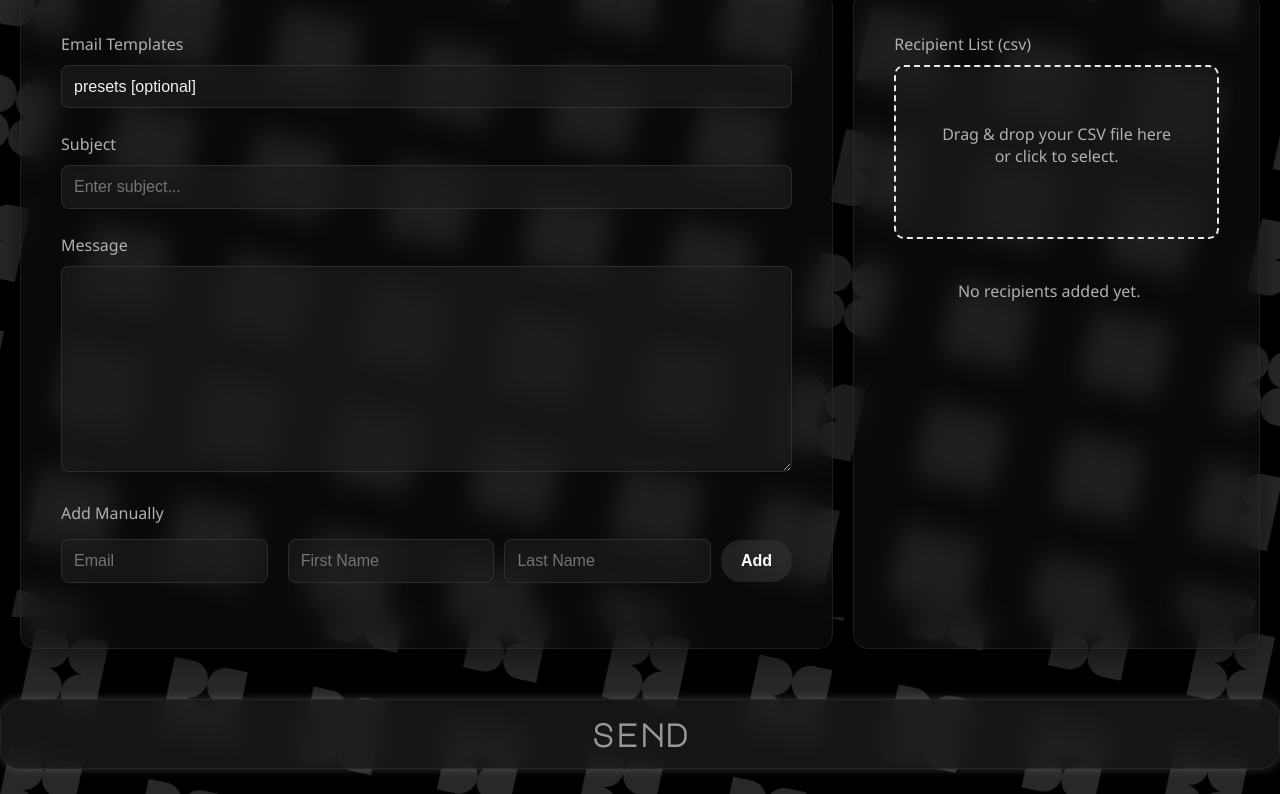
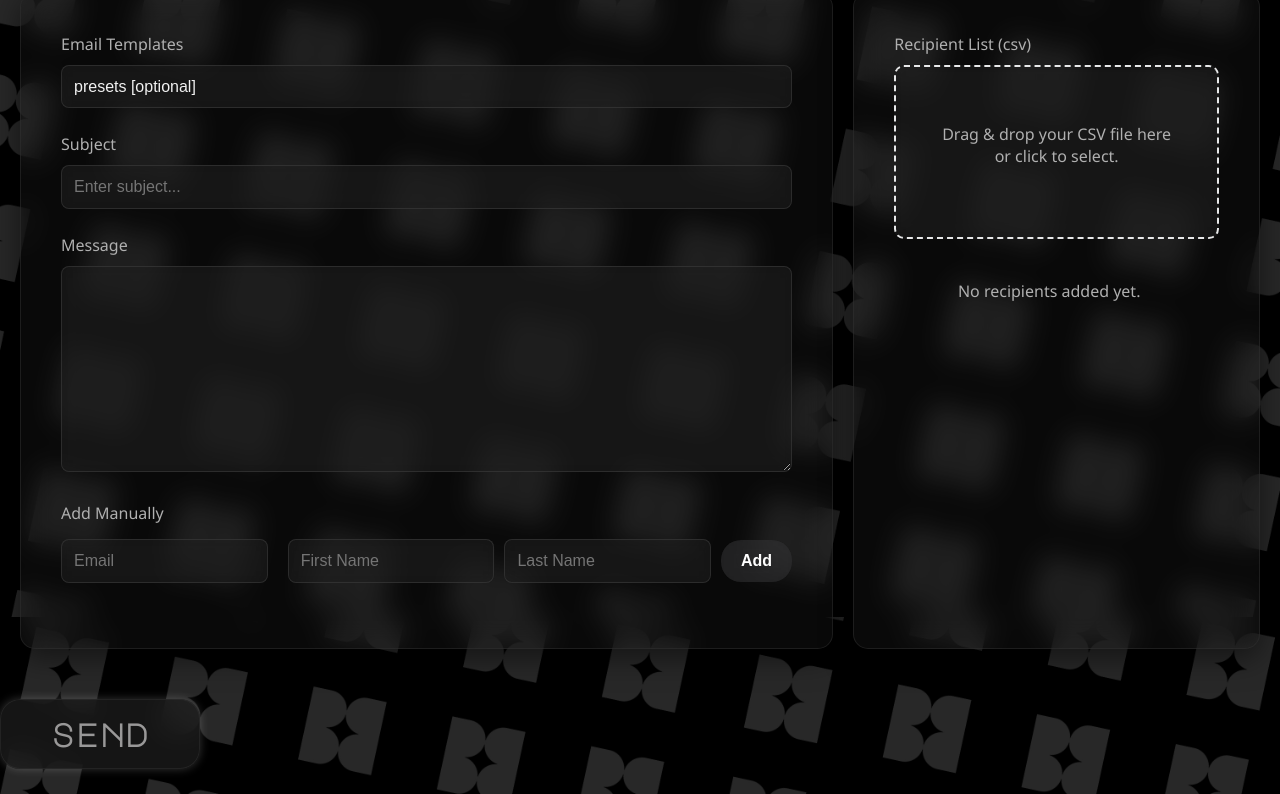
Before and after one commit to imKUTTAPAN/bulk-email-app, a plain HTML site: page index.html in a window 1280 px wide. Shown: the part 183-977 px from the top of the page. Drawn offline with nearby package versions, Linux system fonts and the light colour scheme.

Commit message:
send button alignment change

```diff
--- a/style.css
+++ b/style.css
@@ -152,8 +152,9 @@ select:focus {
     -webkit-backdrop-filter: blur(15px);
 }
 
+
 .send-btn {
-    width: 100%;
+    width: 200px;
     padding: 18px;
     background-color: rgba(30, 30, 30, 0.7);
     border: 1px solid rgba(51, 51, 51, 0.5);
@@ -162,6 +163,7 @@ select:focus {
     font-weight: bold;
     letter-spacing: 1px;
     margin-top: 30px;
+    margin-left: auto;
     backdrop-filter: blur(15px);
     -webkit-backdrop-filter: blur(15px);
     transition: transform 0.2s ease, box-shadow 0.2s ease, background-color 0.2s ease;
```
